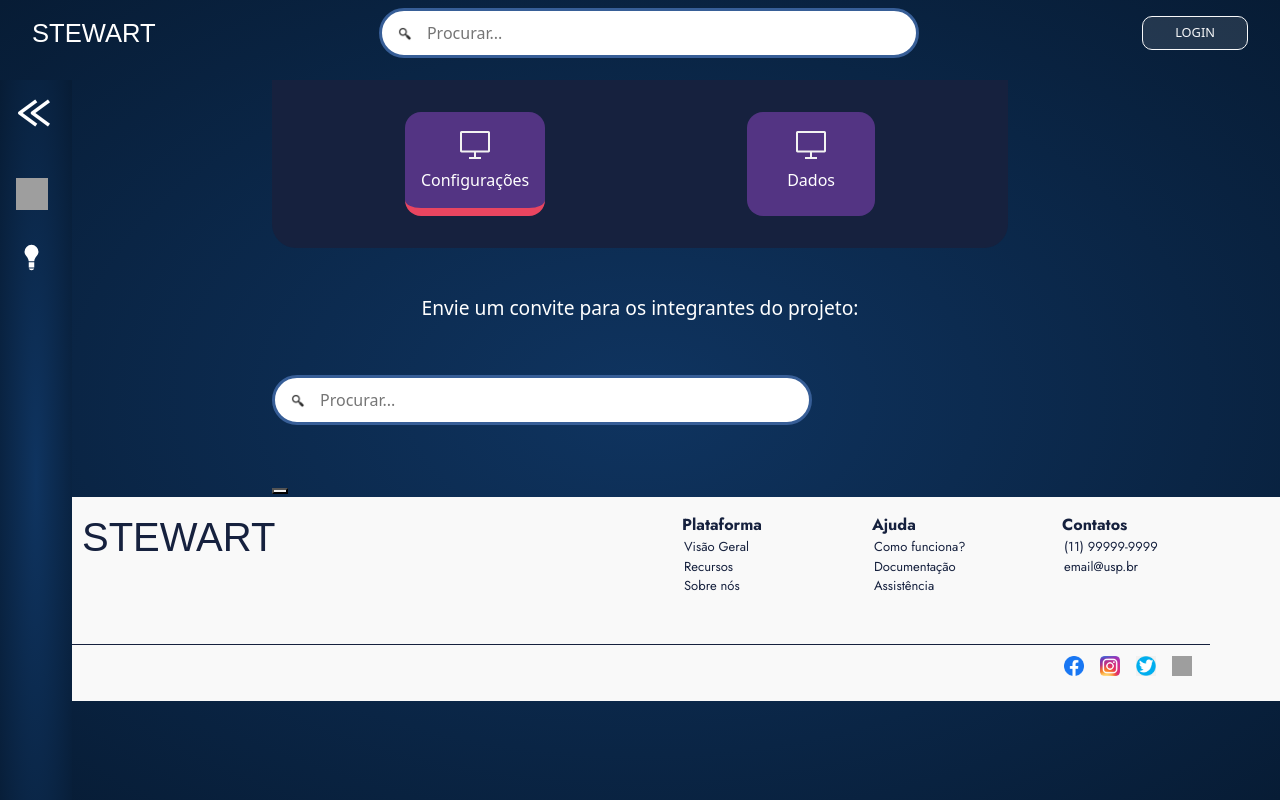
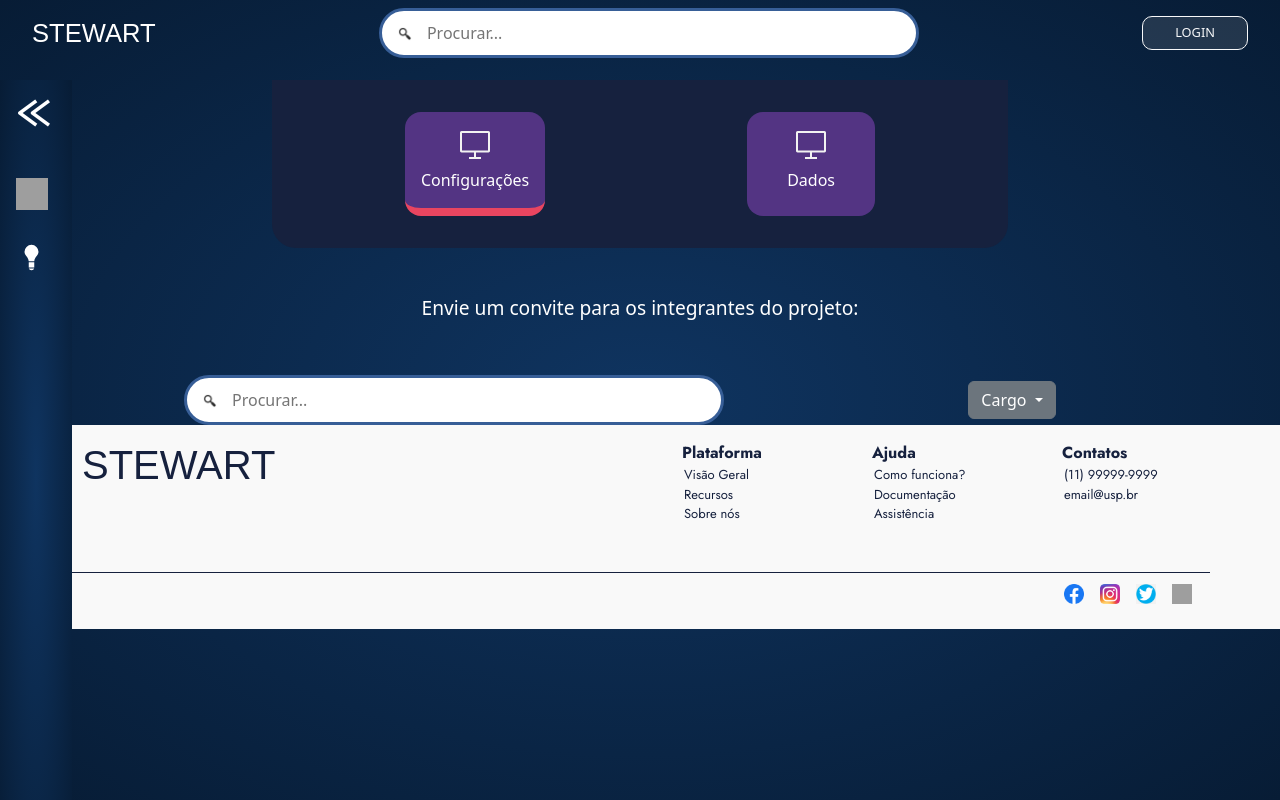
Before and after one commit to RP2-startups/stewart-frontend, a JavaScript app: page /projectregister in a window 1280 px wide. Built offline with nearby package versions, Linux system fonts and the light colour scheme; grey boxes are pictures that could not be loaded; a web font is replaced by a local one.

Commit message:
register and login fixes

```diff
--- a/src/pages/LoginPage.vue
+++ b/src/pages/LoginPage.vue
@@ -5,8 +5,8 @@ import RegisterModal from "../pages/RegisterPage.vue";
 <template>
   <div class="row asa" :style="{ 'height': `${screenHeigth}px` }">
     <div class="col-md-5 col-sd-12 nopadding form">
-      <button @click="$emit('close')">
-        <img src="../assets/images/arrow-back-black.png" class="btn back-arrow d-none d-md-block" />
+      <button @click="$emit('close')" class="btn">
+        <img src="../assets/images/arrow-back-black.png" class="back-arrow" />
       </button>
       <div class="col-md-6 offset-md-3 col-sm-4 offset-sm-4 form-wrapper mobile-space">
         <h2 class="text-center mb-5 title-login">FAÇA O LOGIN</h2>
--- a/src/pages/ProjectRegister.vue
+++ b/src/pages/ProjectRegister.vue
@@ -16,12 +16,24 @@ import ProgressIndicator from "../components/ProgressIndicator.vue";
         </h1>
       </div>
     </div>
-    <div class="row d-flex flex-column align-items-center">
-      <div class="col-md-10 col-lg-8 col-sm-12 mt-5">
-          <SearchBar/>
-      </div>
-      <div class="col-md-2 col-lg-8 col-sm-12 mt-5">
-        <button></button>
+    <div class="container text-center">
+      <div class="row align-items-center">
+        <div class="col-md-8 col-lg-8 col-sm-12 mt-5">
+          <SearchBar />
+          <!--<button class="btn" style="background-color: #E94560">Pesquisar</button>-->
+        </div>
+        <div class="col-md-4 col-lg-4 col-sm-12 mt-5">
+          <div class="btn-group">
+            <button class="btn btn-secondary btn dropdown-toggle" type="button" data-toggle="dropdown"
+              aria-haspopup="true" aria-expanded="false">
+              Cargo
+            </button>
+            <div class="dropdown-menu">
+              <button class="dropdown-item" type="button">Idealizador</button>
+              <button class="dropdown-item" type="button">Membro</button>
+            </div>
+          </div>
+        </div>
       </div>
     </div>
   </div>
@@ -29,7 +41,7 @@ import ProgressIndicator from "../components/ProgressIndicator.vue";
 
 <style>
 @import "@/assets/styles/base.css";
-input {}
+
 .register-container {
   width: 65%;
   min-width: 800px;
@@ -38,11 +50,13 @@ input {}
   align-items: center;
   justify-content: center;
 }
+
 .input-container {
   height: 2rem;
   width: 60%;
   background-color: white;
 }
+
 .input-register {
   height: 100%;
   width: 100%;
```
